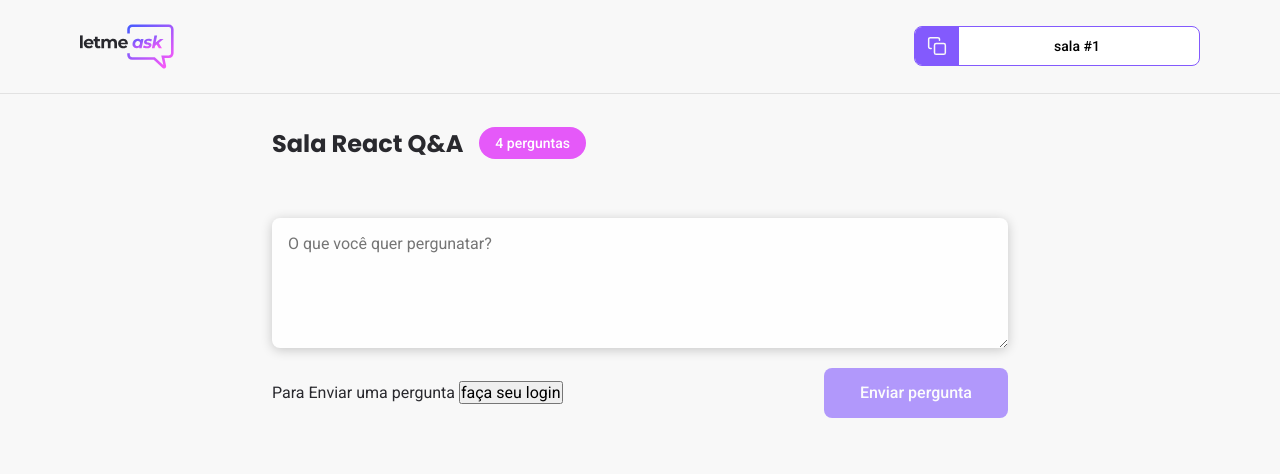
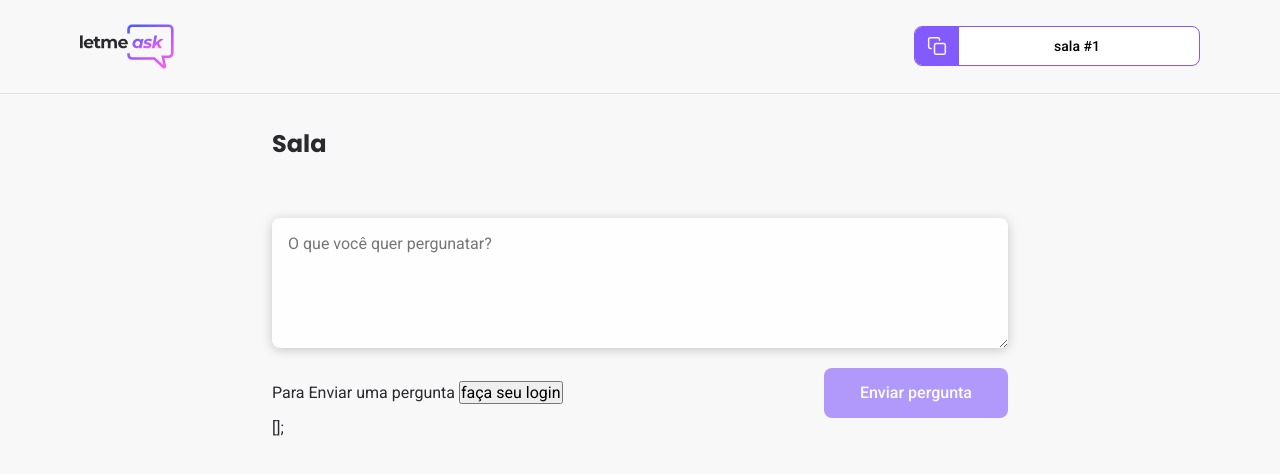
Before and after one commit to soualexandre/letmeask, a React (Create React App) app: page /rooms/1 in a window 1280 px wide. Shown: the top 474 px of the page. Built offline with nearby package versions, Linux system fonts and the light colour scheme; no server answers; the database is empty.

Commit message:
Dia 03 completo

```diff
--- a/src/pages/Room.tsx
+++ b/src/pages/Room.tsx
@@ -17,6 +17,17 @@
     isHighLighted: boolean,
     isAnswered: boolean,
 }>
+type Questions = {
+    id:string;
+    content: string,
+    author: {
+        name: string,
+        avatar: string,
+    },
+    isHighLighted: boolean,
+    isAnswered: boolean,
+}
+
 type RoomParams = {
     id: string;
 }
@@ -25,13 +36,16 @@
     const params = useParams<RoomParams>();
     const { user } = useAuth();
     const [newQuestion, setNewQuestion] = useState('');
+    const [questions, setQuestions] = useState<Questions[]>([]);
+    const [title, settTitle] = useState('');
+
 
     const roomId = params.id;
 
     useEffect(() => {
         const roomRef = database.ref(`rooms/${roomId}`);
 
-        roomRef.once('value', room => {
+        roomRef.on('value', room => {
             const databaseRoom = room.val();
             const firebaseUqstions: firebaseQuestions = databaseRoom.questions ?? {};
             const parsedQuestions = Object.entries(firebaseUqstions).map(([key, value]) => {
@@ -44,7 +58,8 @@
                 }
 
             });
-            console.log(parsedQuestions);
+            settTitle(databaseRoom.title);
+            setQuestions(parsedQuestions);
         })
 
     }, [roomId]);
@@ -80,8 +95,8 @@
             </header>
             <main>
                 <div className="room-title">
-                    <h1>Sala React Q&A</h1>
-                    <span>4 perguntas</span>
+                    <h1>Sala {title}</h1>
+                    { questions.length > 0 && <span>{questions.length} pergunta</span> }
                 </div>
                 <br />
                 <br />
@@ -107,6 +122,10 @@
                         </Button>
                     </div>
                 </form>
+
+                 {JSON.stringify(questions)};
+
+
             </main>
         </div>
     );
```
